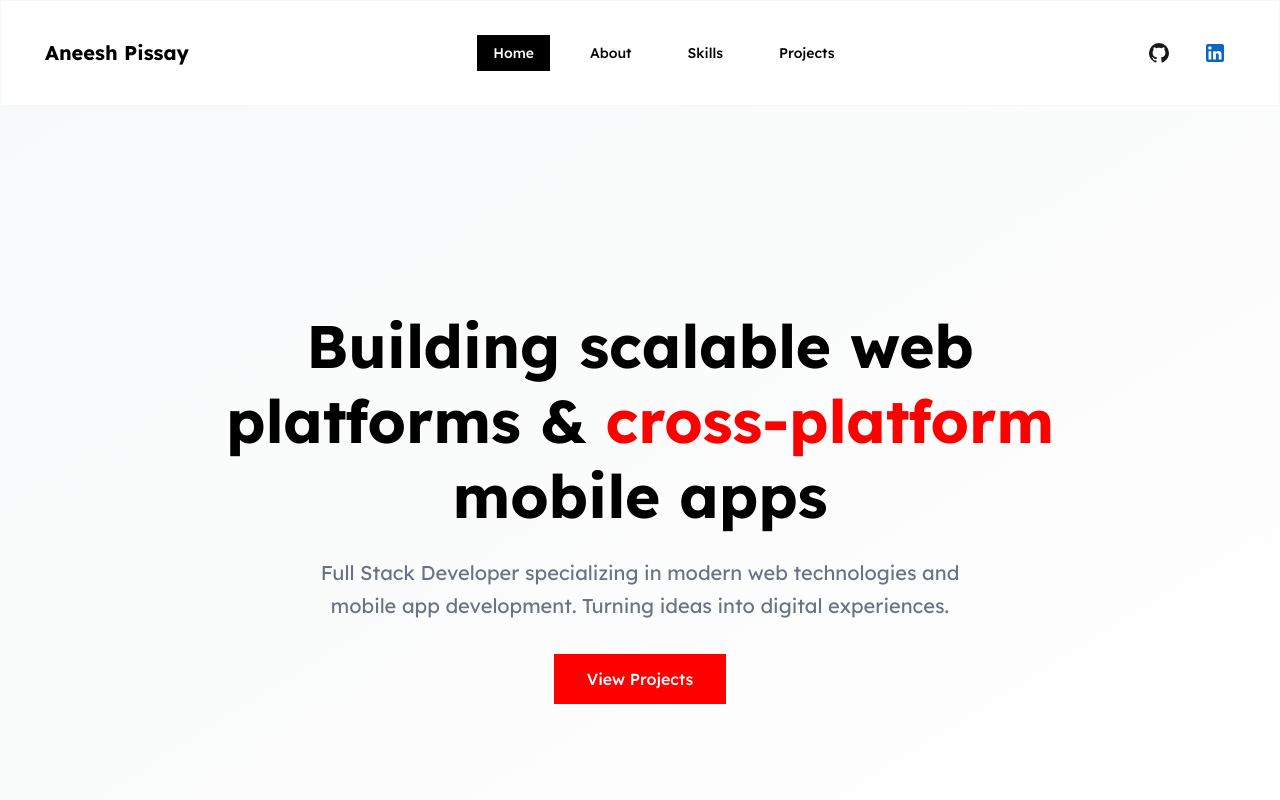
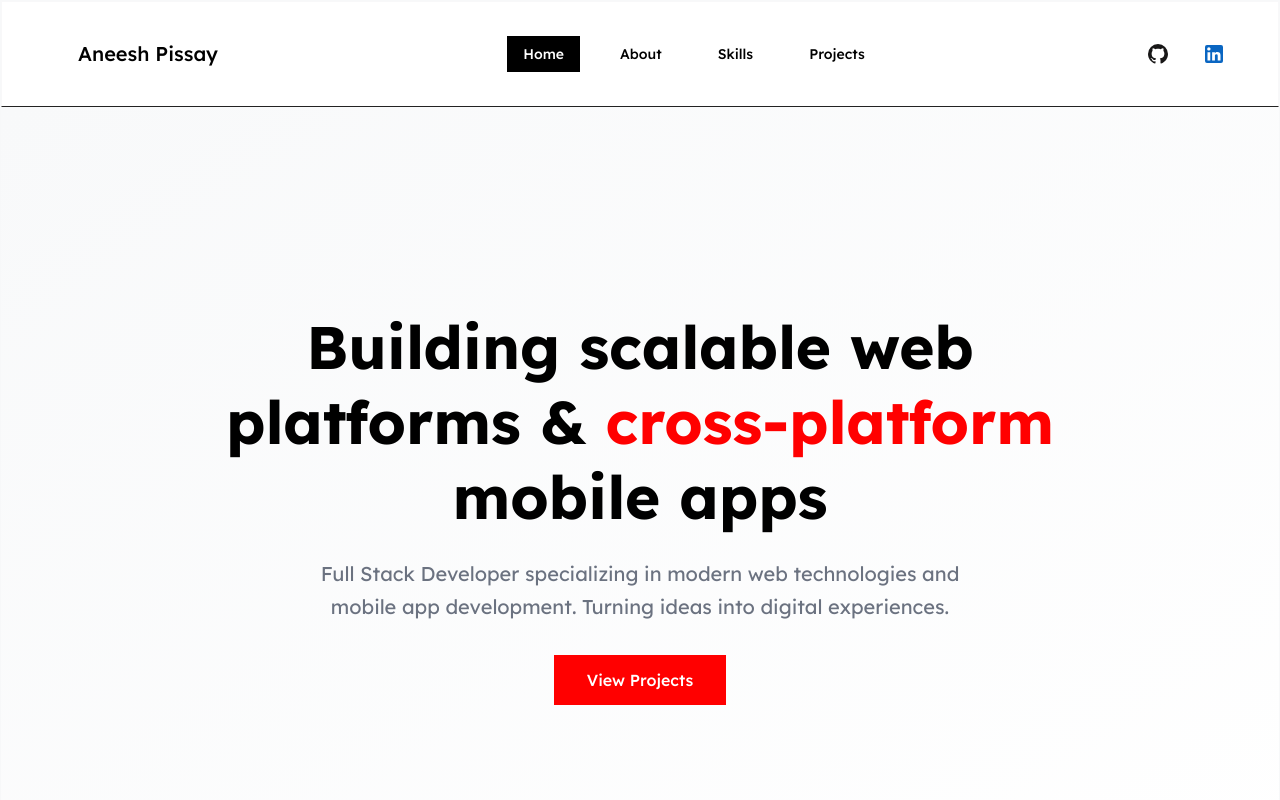
Before and after one commit to Aneeshpissay330/portfolio, a Next.js app: page / in a window 1280 px wide. Shown: the top 800 px of the page. Built offline with nearby package versions, Linux system fonts and the light colour scheme.

Commit message:
changed css

```diff
--- a/app/globals.css
+++ b/app/globals.css
@@ -63,7 +63,7 @@ body {
   --accent: #FF0000;
   --accent-foreground: #FFFFFF;
   --destructive: #FF0000;
-  --border: #E5E7EB;
+  --border: #B0B0B0;
   --input: #FFFFFF;
   --ring: #FF0000;
   --chart-1: #000000;
--- a/app/layout.tsx
+++ b/app/layout.tsx
@@ -29,7 +29,7 @@ export default function RootLayout({
   return (
     <html lang="en">
       <body
-        className={`${lexend.variable} antialiased`}
+        className={`${lexend.variable} antialiased glass-effect`}
       >
         <Header
           title="Aneesh Pissay"
--- a/app/page.tsx
+++ b/app/page.tsx
@@ -1,4 +1,5 @@
-import Link from "next/link";
+
+import LinkButton from "../components/ui/link-button";
 
 export default function Home() {
   return (
@@ -17,9 +18,9 @@ export default function Home() {
             app development. Turning ideas into digital experiences.
           </p>
           <div className="flex flex-col sm:flex-row gap-4 justify-center items-center">
-            <Link href="/projects" className="btn-accent px-8 py-3 transition-colors font-medium cursor-pointer rounded-sm">
+            <LinkButton href="/projects">
               View Projects
-            </Link>
+            </LinkButton>
           </div>
         </div>
       </div>
--- a/components/Footer.tsx
+++ b/components/Footer.tsx
@@ -6,7 +6,7 @@ export function Footer({ title }: FooterProps) {
   const currentYear = new Date().getFullYear();
 
   return (
-    <footer className="bg-secondary border-t border-border spacing-section">
+  <footer className="glass-effect border-t" style={{ borderTopColor: '#222', borderTopWidth: 1, borderTopStyle: 'solid' }}>
       <div className="container mx-auto spacing-container">
         <div className="text-center spacing-generous">
           <div className="space-y-4">
--- a/components/Header.tsx
+++ b/components/Header.tsx
@@ -1,5 +1,6 @@
 "use client";
 
+import LinkButton from "./ui/link-button";
 import Link from "next/link";
 import { usePathname } from "next/navigation";
 import { NavigationMenu, NavigationMenuItem, NavigationMenuLink, NavigationMenuList } from "@/components/ui/navigation-menu";
@@ -20,13 +21,13 @@ export function Header({ title, navLinks }: HeaderProps) {
   const pathname = usePathname();
 
   return (
-    <header className="sticky top-0 z-50 glass-effect border-b border-border spacing-generous">
+  <header className="sticky top-0 z-50 glass-effect border-b spacing-generous" style={{ borderBottomColor: '#222', borderBottomWidth: 1, borderBottomStyle: 'solid' }}>
       <div className="container mx-auto spacing-container">
         <div className="flex items-center justify-between h-16">
           {/* Logo/Title */}
-          <Link href="/" className="text-xl font-bold text-foreground hover:text-accent transition-colors">
+          <LinkButton href="/" accent={false} className="text-xl font-bold text-foreground hover:text-accent transition-colors px-6 py-3">
             {title}
-          </Link>
+          </LinkButton>
 
           {/* Navigation */}
           <NavigationMenu>
--- a/components/SkillCard/index.tsx
+++ b/components/SkillCard/index.tsx
@@ -1,4 +1,4 @@
-import Link from "next/link";
+import LinkButton from "../ui/link-button";
 import Icon from '@mdi/react';
 
 interface SkillCardProps {
@@ -33,11 +33,11 @@ const SkillCard: React.FC<SkillCardProps> = ({ icon, size = 80, border = true, h
     </div>
   );
 
-  // If href is provided, render <Link>, otherwise plain card
+  // If href is provided, render <LinkButton>, otherwise plain card
   return href ? (
-    <Link href={href} className="block cursor-pointer">
+    <LinkButton href={href} className="block cursor-pointer">
       {CardContent}
-    </Link>
+    </LinkButton>
   ) : (
     CardContent
   );
--- /dev/null
+++ b/components/ui/link-button.tsx
@@ -0,0 +1,21 @@
+import Link from "next/link";
+import { ReactNode } from "react";
+
+
+interface LinkButtonProps {
+  href: string;
+  children: ReactNode;
+  className?: string;
+  accent?: boolean;
+}
+
+export default function LinkButton({ href, children, className = "", accent = true }: LinkButtonProps) {
+  return (
+    <Link
+      href={href}
+      className={`${accent ? "btn-accent" : ""} px-8 py-3 transition-colors font-medium cursor-pointer rounded-sm ${className}`.trim()}
+    >
+      {children}
+    </Link>
+  );
+}
```
